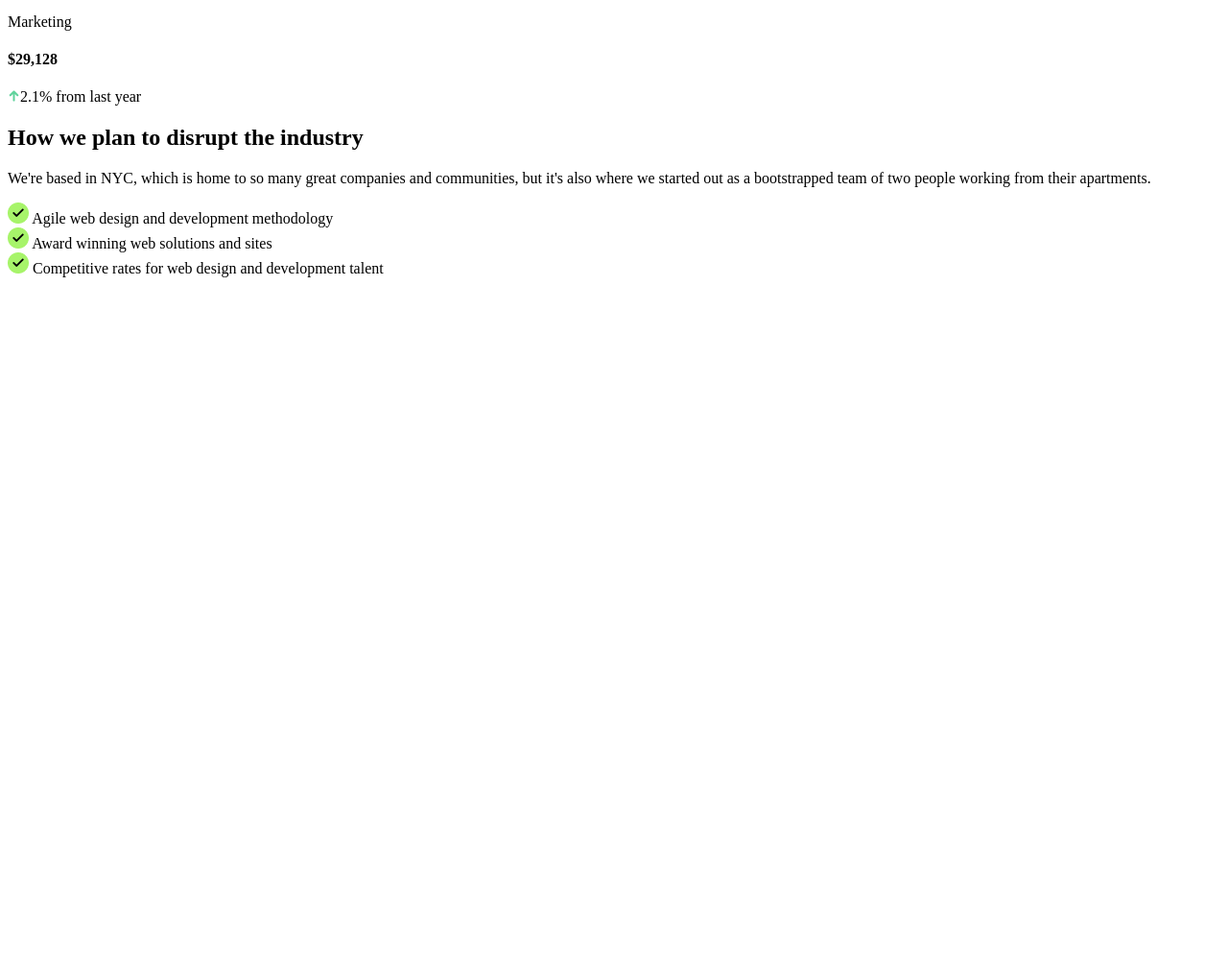
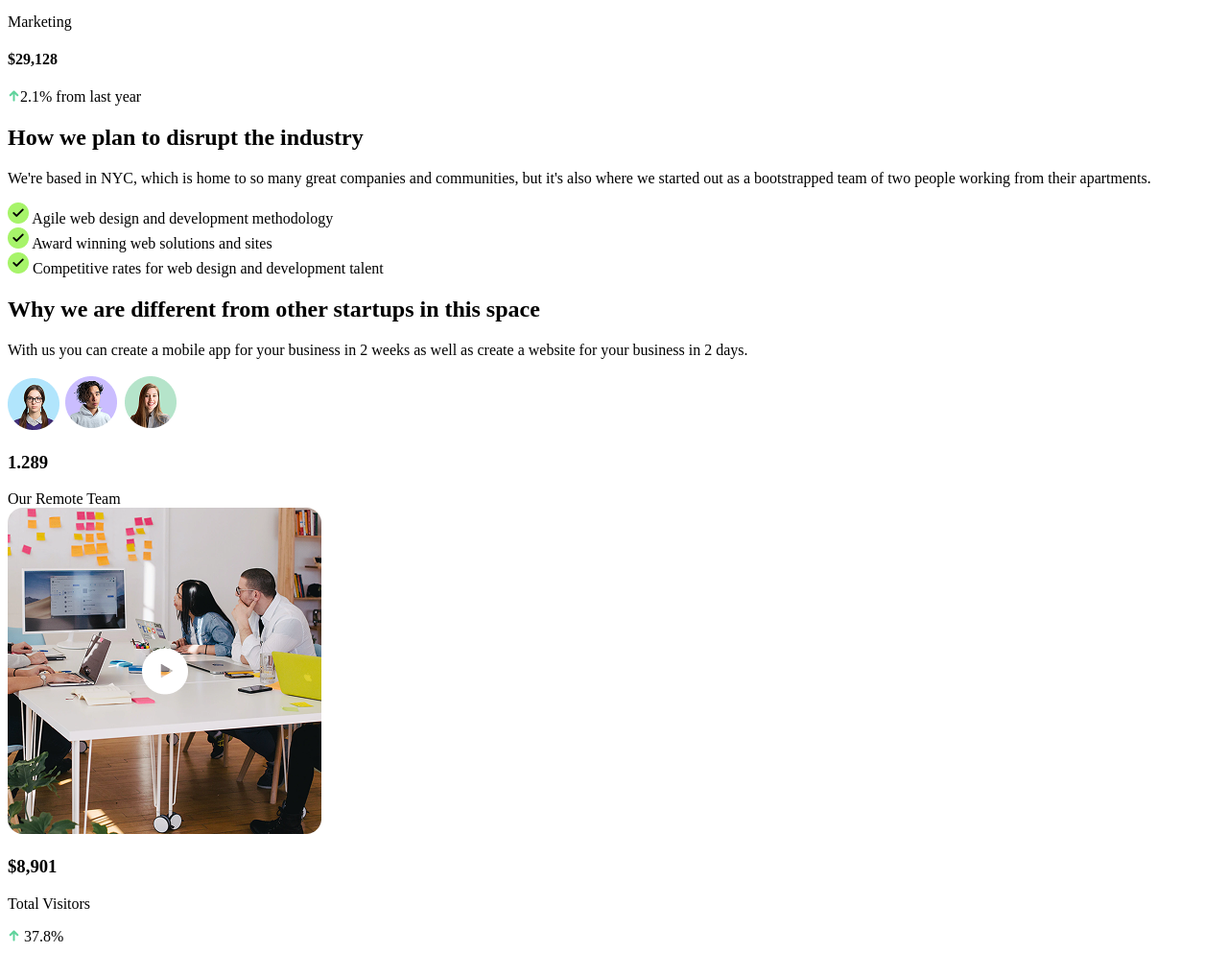
Before and after one commit to Nicofranca/Coca-Startup, a plain HTML site: page index.html in a window 1280 px wide. Shown: the part 2118-3111 px from the top of the page at 96% size. Before the commit the page ends 2415 px from the top, so only its background shows below. Drawn offline with Linux system fonts and the light colour scheme.

Commit message:
NF-03 feat: Insere a estrutura da section sobre-nos

```diff
--- a/index.html
+++ b/index.html
@@ -104,6 +104,30 @@
                 </div>
             </div>
         </section>
+
+        <section class="sobre-nos">
+            <h2>Why we are different from other startups in this space</h2>
+            <p>With us you can create a mobile app for your business in 2 weeks as well as create a website for your business in 2 days.</p>
+            <div class=" card nosso-time">
+                <img src="imagens/Perfil-1.png" alt="Imagem de Perfil">
+                <img src="imagens/Perfil-2.png" alt="Imagem de Perfil">
+                <img src="imagens/Perfil-3.png" alt="Imagem de Perfil">
+                <h3>1.289</h3>
+                <span>Our Remote Team</span>
+            </div>
+
+            <div class="card visitantes">
+                <img src="imagens/Imagem-visitantes.png" alt="Imagem de uma reunião">
+                <div class="card total-visitantes">
+                    <h3>$8,901</h3>
+                    <p>Total Visitors</p>
+                    <div class="estatistica-verde">
+                        <img src="imagens/arrow-up.png" alt="Seta para cima">
+                        <span>37.8%</span>
+                    </div>
+                </div>
+            </div>
+        </section>
     </main>
 
 </body>
```
